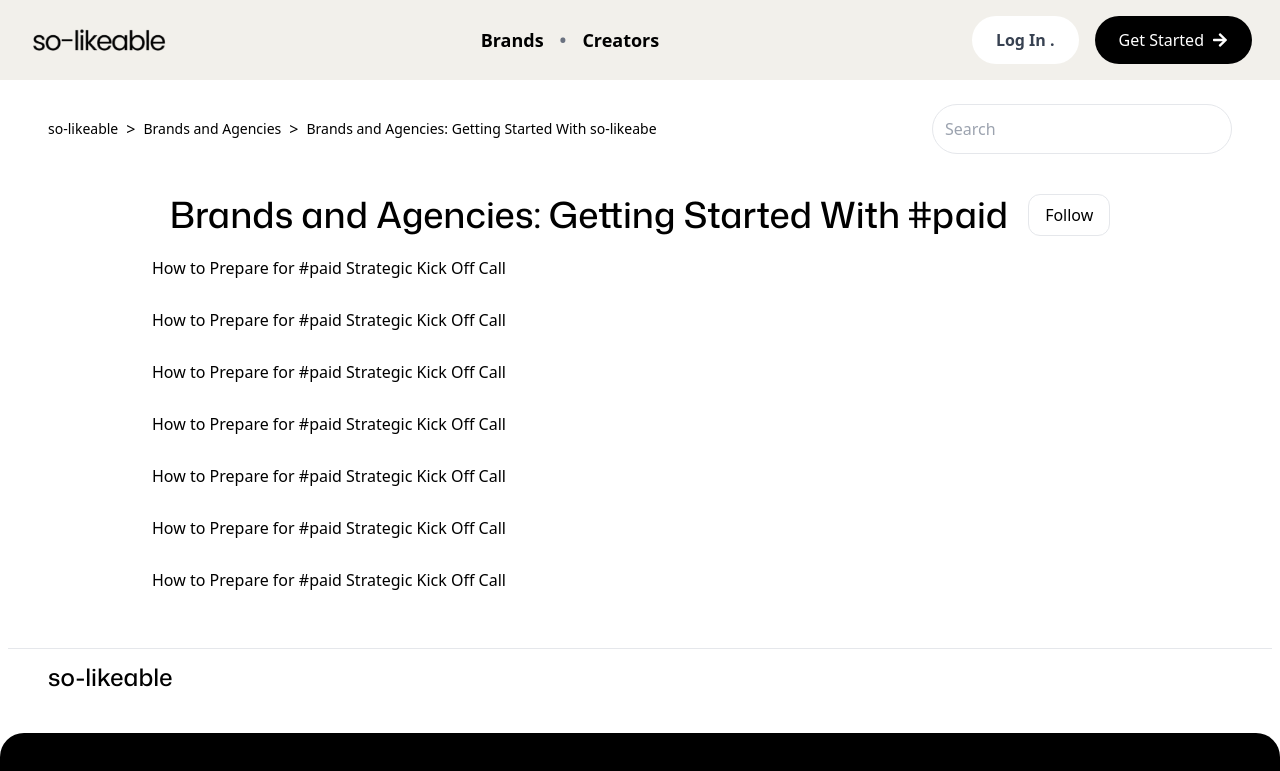
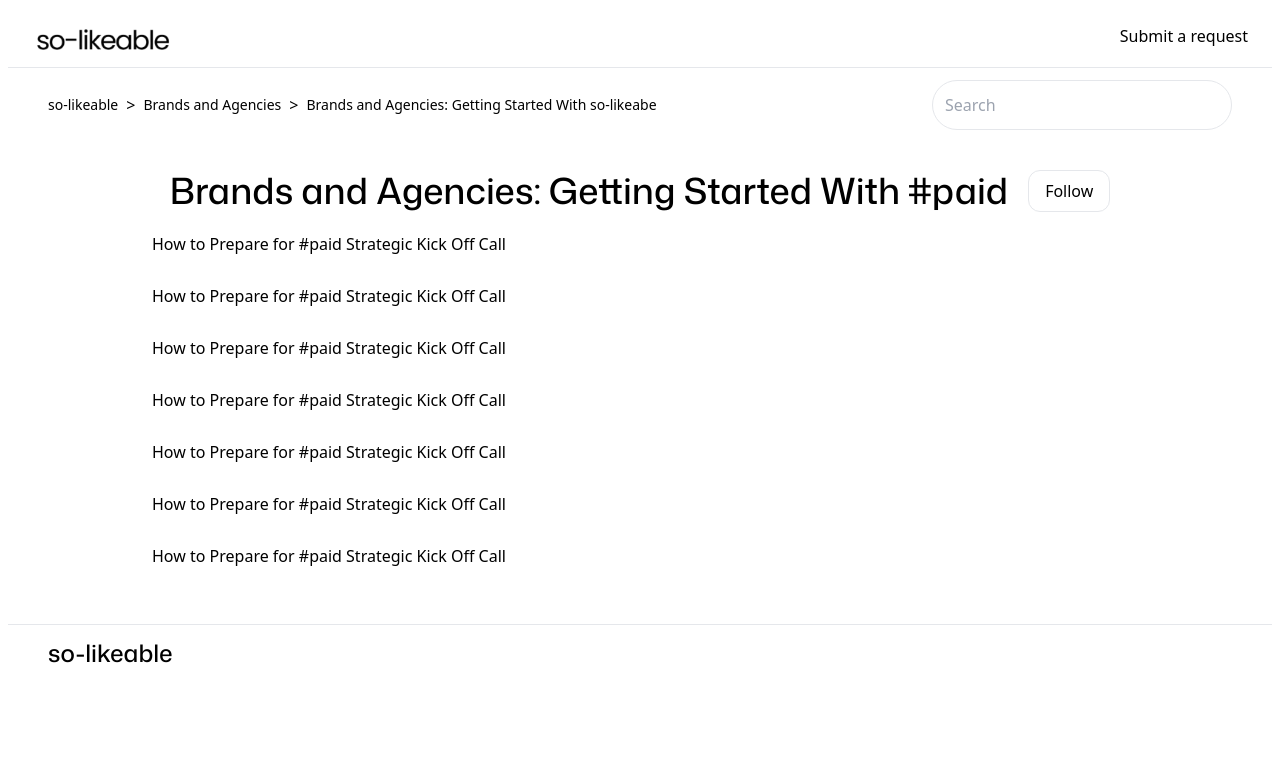
Before and after one commit to shakeel7521951/Hashtag-Paid-, a React (Vite) app: page /help-center in a window 1280 px wide. Shown: the top 771 px of the page. Built offline with nearby package versions, Linux system fonts and the light colour scheme.

Commit message:
change navbar on help pages

```diff
--- a/src/components/HelpCenter/GetStarted.jsx
+++ b/src/components/HelpCenter/GetStarted.jsx
@@ -1,71 +1,103 @@
-import React from 'react'
-import { Link } from 'react-router-dom'
+import React from "react";
+import { Link } from "react-router-dom";
+import companyLogo from "../../assets/logo.png";
 
 const GetStarted = () => {
   const helpCenter = [
     {
-            id:1,
-            text:'How to Prepare for #paid Strategic Kick Off Call',
-            link:'',
+      id: 1,
+      text: "How to Prepare for #paid Strategic Kick Off Call",
+      link: "",
     },
     {
-            id:2,
-            text:'Getting Started with #paid',
-            link:'',
+      id: 2,
+      text: "Getting Started with #paid",
+      link: "",
     },
     {
-            id:3,
-            text:'How to Subscribe to #paid Email Notifications',
-            link:'',
+      id: 3,
+      text: "How to Subscribe to #paid Email Notifications",
+      link: "",
     },
     {
-            id:4,
-            text:'How to Add Guests or Team Members to Your Campaign',
-            link:'',
+      id: 4,
+      text: "How to Add Guests or Team Members to Your Campaign",
+      link: "",
     },
     {
-            id:5,
-            text:'How to Integrate Your Facebook Account with #paid',
-            link:'',
+      id: 5,
+      text: "How to Integrate Your Facebook Account with #paid",
+      link: "",
     },
     {
-            id:6,
-            text:'Connecting With TikTok on #paid (Brands)',
-            link:''
+      id: 6,
+      text: "Connecting With TikTok on #paid (Brands)",
+      link: "",
     },
     {
-            id:6,
-            text:'How to Access Your #paid Billing Settings',
-            link:''
-        }
-    ]
+      id: 6,
+      text: "How to Access Your #paid Billing Settings",
+      link: "",
+    },
+  ];
   return (
-    <div className='mx-2 mt-6 mb-10'>
-       <div className='flex flex-col sm:flex-row sm:justify-between sm:mx-10 items-center justify-center gap-4'>
-       <div className=' flex gap-2 items-center'>
-            <Link to="/" className='hover:underline text-sm'>so-likeable</Link><span>{">"}</span>
-            <Link to="/agencies" className='hover:underline text-sm'>Brands and Agencies</Link><span>{">"}</span>
-            <Link to="#" className='hover:underline text-sm'>Brands and Agencies: Getting Started With so-likeabe</Link>
+    <div className="mx-2 mt-6 mb-10">
+      <div className="sm:mx-6 justify-between flex">
+        <div>
+          <Link to="/" className="text-3xl font-bold text-gray-700">
+            <img src={companyLogo} width={"140px"} alt="Company" />
+          </Link>{" "}
         </div>
         <div>
-            <input type='text' placeholder='Search' className='border p-3 rounded-full min-w-[300px]'></input>
+          <Link to="" className="hover:underline">
+            Submit a request
+          </Link>
         </div>
       </div>
-        <div className='flex flex-col sm:flex-row items-center justify-center mt-5 sm:mt-10'>
-            <h1 className='font-customLight text-2xl sm:text-4xl text-center'>Brands and Agencies: Getting Started With #paid</h1>
-            <button className='px-4 py-2 border sm:ms-5 rounded-xl hover:bg-black hover:text-white transition-all'>Follow</button>
+      <hr className="my-3" />
+      <div className="flex flex-col sm:flex-row sm:justify-between sm:mx-10 items-center justify-center gap-4">
+        <div className=" flex gap-2 items-center">
+          <Link to="/" className="hover:underline text-sm">
+            so-likeable
+          </Link>
+          <span>{">"}</span>
+          <Link to="/agencies" className="hover:underline text-sm">
+            Brands and Agencies
+          </Link>
+          <span>{">"}</span>
+          <Link to="#" className="hover:underline text-sm">
+            Brands and Agencies: Getting Started With so-likeabe
+          </Link>
         </div>
-        <div className='ms-3 sm:ms-36 mt-5 flex flex-col gap-7'>
-            {
-                helpCenter.map(()=>(
-                    <Link to="" className='hover:underline'>How to Prepare for #paid Strategic Kick Off Call</Link>
-                ))
-            }
+        <div>
+          <input
+            type="text"
+            placeholder="Search"
+            className="border p-3 rounded-full min-w-[300px]"
+          ></input>
         </div>
-        <hr  className='mt-14 mb-3'/>
-        <Link to="/" className='text-2xl ms-10 font-customLight'>so-likeable</Link>
       </div>
-  )
-}
+      <div className="flex flex-col sm:flex-row items-center justify-center mt-5 sm:mt-10">
+        <h1 className="font-customLight text-2xl sm:text-4xl text-center">
+          Brands and Agencies: Getting Started With #paid
+        </h1>
+        <button className="px-4 py-2 border sm:ms-5 rounded-xl hover:bg-black hover:text-white transition-all">
+          Follow
+        </button>
+      </div>
+      <div className="ms-3 sm:ms-36 mt-5 flex flex-col gap-7">
+        {helpCenter.map(() => (
+          <Link to="" className="hover:underline">
+            How to Prepare for #paid Strategic Kick Off Call
+          </Link>
+        ))}
+      </div>
+      <hr className="mt-14 mb-3" />
+      <Link to="/" className="text-2xl ms-10 font-customLight">
+        so-likeable
+      </Link>
+    </div>
+  );
+};
 
-export default GetStarted
+export default GetStarted;
--- a/src/components/Navbar.jsx
+++ b/src/components/Navbar.jsx
@@ -63,7 +63,7 @@
             Log In .
           </Link>
           <Link
-            to="/get-started"
+            to="/create-account"
             className="px-6 py-3 bg-black text-white rounded-full flex items-center space-x-2 hover:bg-gray-600 transition"
           >
             <span>Get Started</span>
--- a/src/pages/GetStarted.jsx
+++ b/src/pages/CreateAccount.jsx
@@ -1,7 +1,7 @@
 import icon from '../assets/icon.svg';
 import account from '../assets/Trusted/account.webp';
 
-export default function GetStarted() {
+export default function CreateAccount() {
     const brand = [
         {
             brand: "Brand or Agency",
@@ -24,7 +24,7 @@
     ];
 
     return (
-        <div className="w-full bg-gray-50 py-8">
+        <div className="w-full h-[100vh] bg-gray-50 py-8">
             <div className="grid grid-cols-1 md:grid-cols-2 gap-8 px-6">
                 {/* Join paid section */}
                 <div className="flex flex-col items-center">
--- a/src/pages/Signup.jsx
+++ /dev/null
@@ -1,9 +0,0 @@
-import React from 'react'
-
-const Signup = () => {
-  return (
-    <div>Signup</div>
-  )
-}
-
-export default Signup
--- a/src/pages/help/CollobratingCompaign.jsx
+++ b/src/pages/help/CollobratingCompaign.jsx
@@ -1,5 +1,6 @@
 import React from "react";
 import { Link } from "react-router-dom";
+import companyLogo from "../../assets/logo.png";
 
 const CollobratingCompaign = () => {
   const helpCenter = [
@@ -18,6 +19,19 @@
 
   return (
     <div className="mx-4 mt-6 mb-10">
+         <div className="sm:mx-6 justify-between flex">
+        <div>
+          <Link to="/" className="text-3xl font-bold text-gray-700">
+            <img src={companyLogo} width={"140px"} alt="Company" />
+          </Link>{" "}
+        </div>
+        <div>
+          <Link to="" className="hover:underline">
+            Submit a request
+          </Link>
+        </div>
+      </div>
+      <hr className="my-3" />
       <div className="flex flex-col sm:flex-row sm:justify-between items-center gap-4">
         <div className="flex gap-2 items-center text-sm">
           <Link to="/" className="hover:underline">so-likeable</Link>
--- a/src/pages/help/ConnectSocialMedia.jsx
+++ b/src/pages/help/ConnectSocialMedia.jsx
@@ -1,5 +1,6 @@
 import React from "react";
 import { Link } from "react-router-dom";
+import companyLogo from "../../assets/logo.png";
 
 const ConnectSocialMedia = () => {
   const helpCenter = [
@@ -14,6 +15,19 @@
 
   return (
     <div className="mx-4 mt-6 mb-10">
+       <div className="sm:mx-6 justify-between flex">
+        <div>
+          <Link to="/" className="text-3xl font-bold text-gray-700">
+            <img src={companyLogo} width={"140px"} alt="Company" />
+          </Link>{" "}
+        </div>
+        <div>
+          <Link to="" className="hover:underline">
+            Submit a request
+          </Link>
+        </div>
+      </div>
+      <hr className="my-3" />
       <div className="flex flex-col sm:flex-row sm:justify-between items-center gap-4">
         <div className="flex gap-2 items-center text-sm">
           <Link to="/" className="hover:underline">so-likeable</Link>
--- a/src/pages/help/GettingPaid.jsx
+++ b/src/pages/help/GettingPaid.jsx
@@ -1,5 +1,6 @@
 import React from "react";
 import { Link } from "react-router-dom";
+import companyLogo from "../../assets/logo.png";
 
 const GettingPaid = () => {
   const helpCenter = [
@@ -18,13 +19,32 @@
 
   return (
     <div className="mx-4 mt-6 mb-10">
-      <div className="flex flex-col sm:flex-row sm:justify-between items-center gap-4">
+      <div className="sm:mx-6 justify-between flex">
+        <div>
+          <Link to="/" className="text-3xl font-bold text-gray-700">
+            <img src={companyLogo} width={"140px"} alt="Company" />
+          </Link>{" "}
+        </div>
+        <div>
+          <Link to="" className="hover:underline">
+            Submit a request
+          </Link>
+        </div>
+      </div>
+      <hr className="my-3" />
+      <div className="flex flex-col sm:mx-5 sm:flex-row sm:justify-between items-center gap-4">
         <div className="flex gap-2 items-center text-sm">
-          <Link to="/" className="hover:underline">so-likeable</Link>
+          <Link to="/" className="hover:underline">
+            so-likeable
+          </Link>
           <span>{">"}</span>
-          <Link to="/creators" className="hover:underline">Creators</Link>
+          <Link to="/creators" className="hover:underline">
+            Creators
+          </Link>
           <span>{">"}</span>
-          <Link to="#" className="hover:underline">Getting Paid</Link>
+          <Link to="#" className="hover:underline">
+            Getting Paid
+          </Link>
         </div>
         <input
           type="text"
@@ -35,7 +55,7 @@
 
       <div className="flex flex-col sm:flex-row items-center justify-between mt-5 sm:mt-10 sm:mx-24">
         <h1 className="font-customLight text-2xl sm:text-4xl text-center">
-        Getting Paid
+          Getting Paid
         </h1>
         <button className="px-4 py-2 border rounded-xl hover:bg-black hover:text-white transition-all sm:ms-5">
           Follow
@@ -51,7 +71,9 @@
       </div>
 
       <hr className="mt-14 mb-3" />
-      <Link to="/" className="text-2xl ms-10 font-customLight">so-likeable</Link>
+      <Link to="/" className="text-2xl ms-10 font-customLight">
+        so-likeable
+      </Link>
     </div>
   );
 };
--- a/src/pages/help/OptingCompaign.jsx
+++ b/src/pages/help/OptingCompaign.jsx
@@ -1,5 +1,6 @@
 import React from "react";
 import { Link } from "react-router-dom";
+import companyLogo from "../../assets/logo.png";
 
 const OtingCompaign = () => {
   const helpCenter = [
@@ -11,6 +12,19 @@
 
   return (
     <div className="mx-4 mt-6 mb-10">
+         <div className="sm:mx-6 justify-between flex">
+        <div>
+          <Link to="/" className="text-3xl font-bold text-gray-700">
+            <img src={companyLogo} width={"140px"} alt="Company" />
+          </Link>{" "}
+        </div>
+        <div>
+          <Link to="" className="hover:underline">
+            Submit a request
+          </Link>
+        </div>
+      </div>
+      <hr className="my-3" />
       <div className="flex flex-col sm:flex-row sm:justify-between items-center gap-4">
         <div className="flex gap-2 items-center text-sm">
           <Link to="/" className="hover:underline">so-likeable</Link>
```
Also changed, not shown: src/App.jsx (+16 -12 lines). Lines whose indentation alone changed are shown as unchanged.
